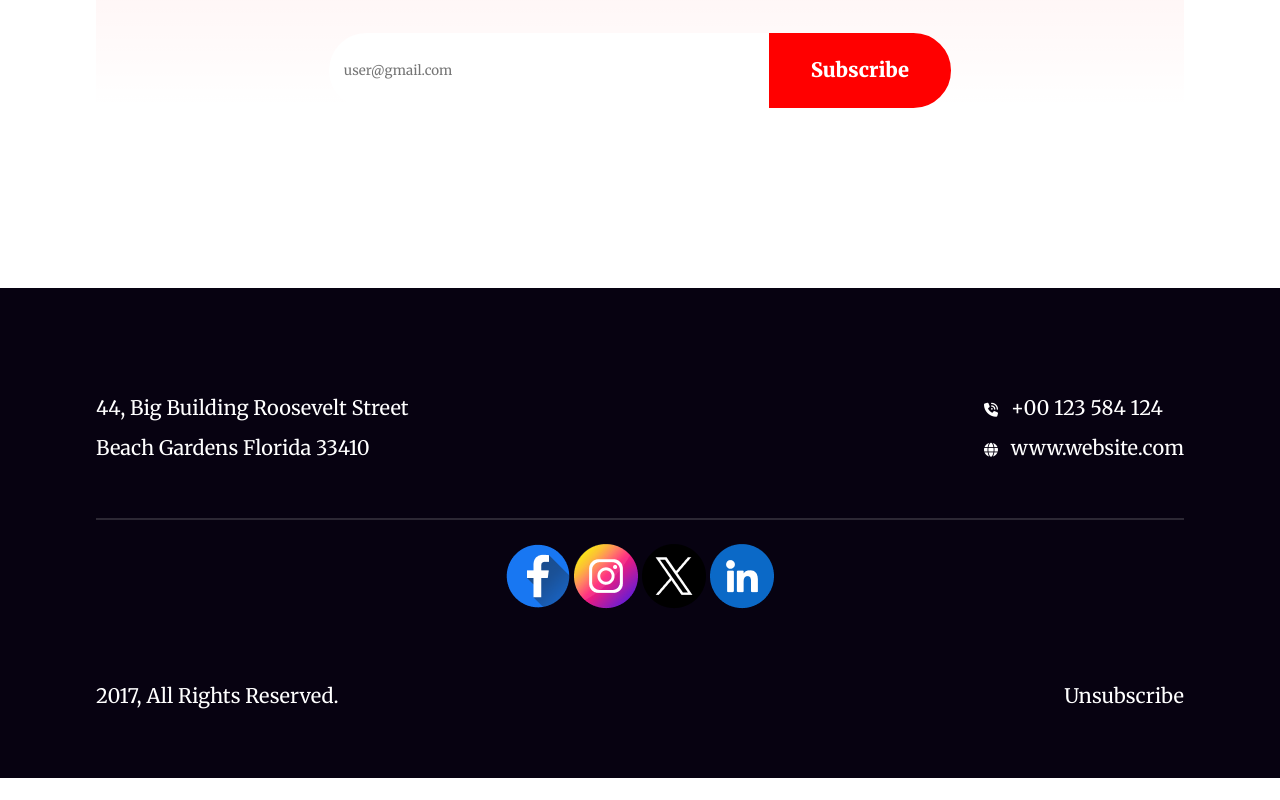
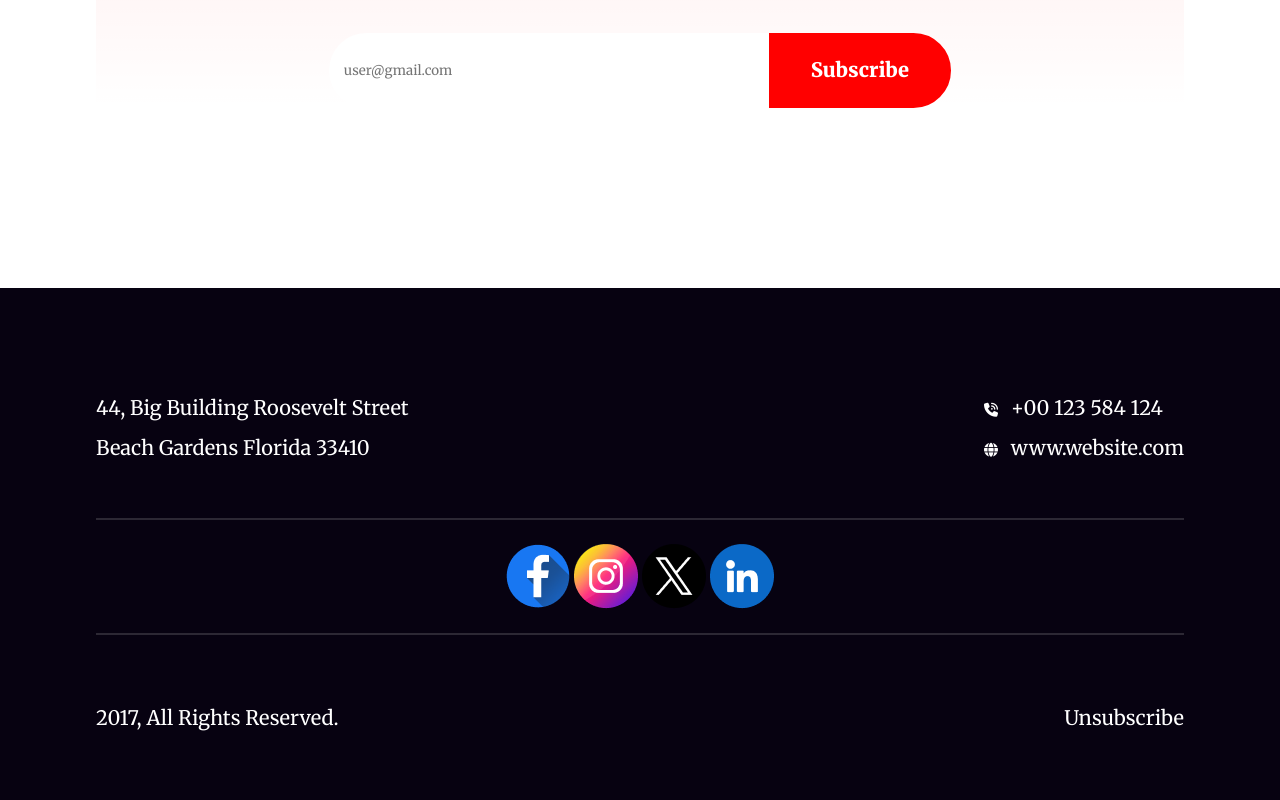
Before and after one commit to Nafiz347/b9-assignment-1, a plain HTML site: page index.html in a window 1280 px wide. Shown: the part 5704-6504 px from the top of the page. Before the commit the page ends 6482 px from the top, so only its background shows below. Drawn offline with Linux system fonts and the light colour scheme.

Commit message:
final push

```diff
--- a/style.css
+++ b/style.css
@@ -408,7 +408,11 @@
 
 .footer .icon {
     text-align: center;
+    width: 85%;
+    margin: auto;
     padding-top: 24px;
+    padding-bottom: 20px;
+    border-bottom: 2px solid rgba(255, 255, 255, 0.15);
 }
 
 .footer .copy {
```
